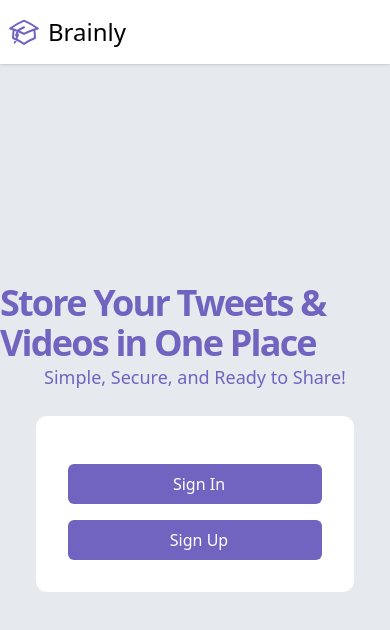
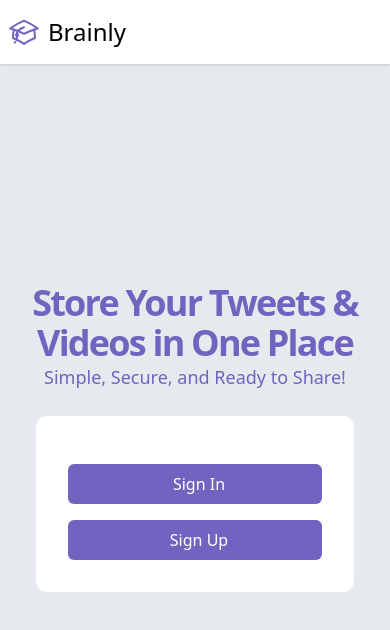
Before and after one commit to ankitsrawat2000/Brainly, a React (Vite) app in the folder BrainlyFE/: page / in a window 390 px wide. Shown: the top 630 px of the page. Built offline with nearby package versions, Linux system fonts and the light colour scheme.

Commit message:
headline center

```diff
--- a/BrainlyFE/src/pages/Landing.tsx
+++ b/BrainlyFE/src/pages/Landing.tsx
@@ -12,7 +12,7 @@ export function Landing(){
         <Navbar/>
         <div className="h-screen w-screen bg-gray-200 flex flex-col justify-center items-center">
             <div className="flex flex-col items-center justify-center pt-8">
-                <h1 className="md:text-6xl text-4xl font-extrabold text-purple-600  tracking-tighter">
+                <h1 className="md:text-6xl text-4xl font-extrabold text-purple-600  tracking-tighter text-center">
                 Store Your Tweets & Videos in One Place
                 </h1>
                 <p className="md:text-xl text-lg text-purple-600">
```
